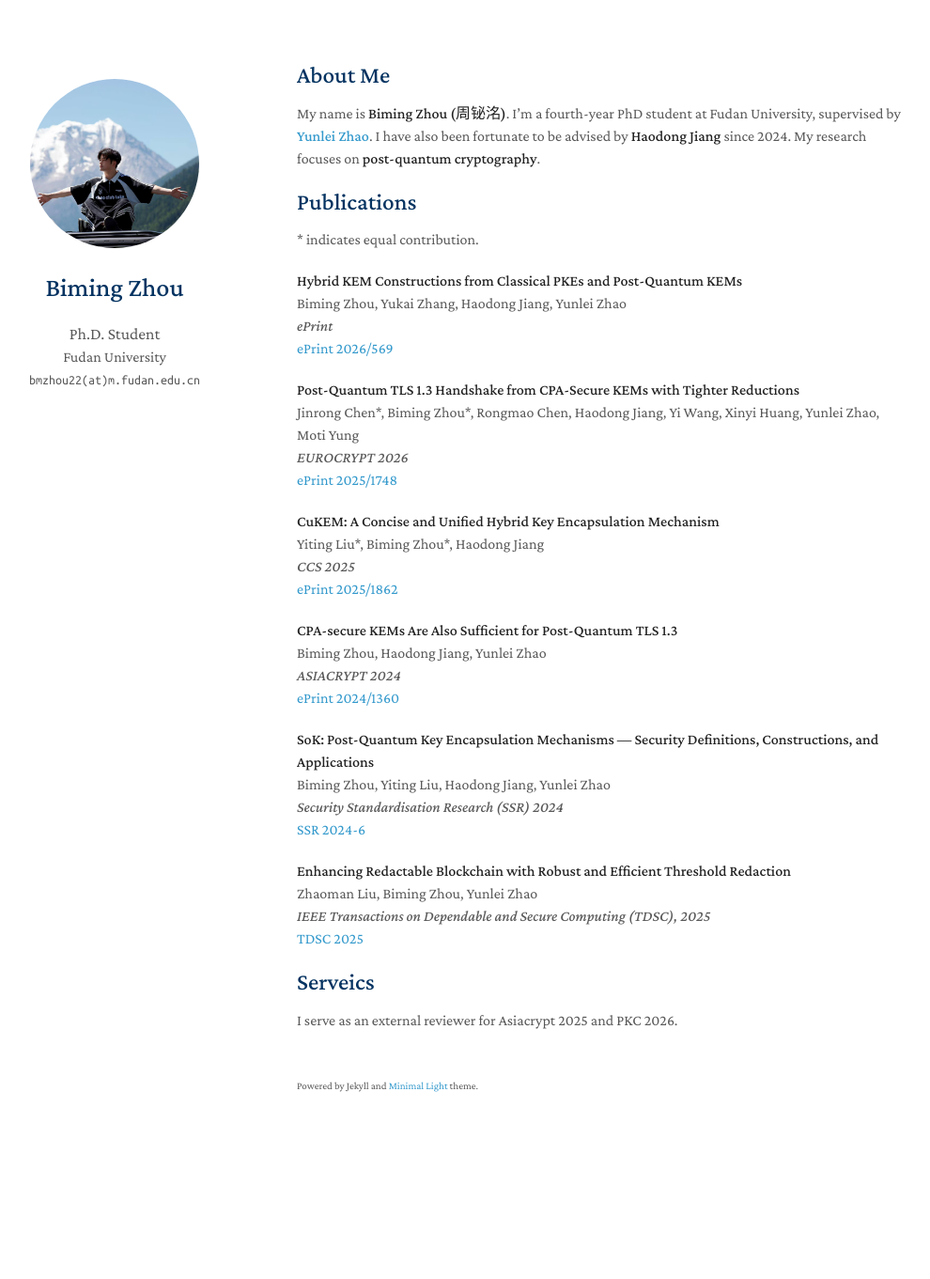
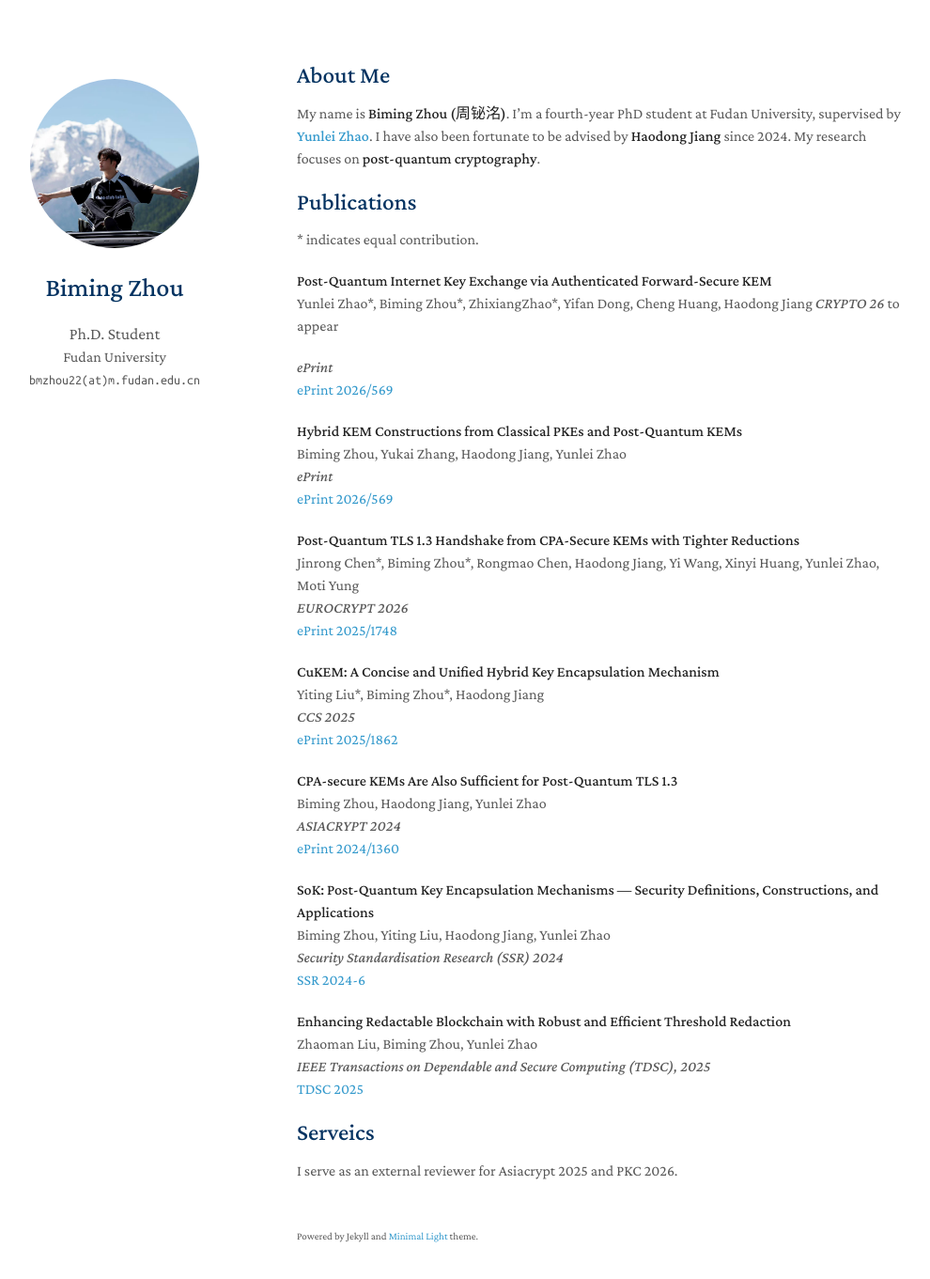
Before and after one commit to bimingzhou/bimingzhou.github.io, a Jekyll site: the page built from index.md, in a window 1280 px wide and 1396 px high. Shown: the top 1361 px of the window at 94% size, without its empty margins (154-1144 px from the left). Built offline with Jekyll 4.4.1, drawn with Linux system fonts in a browser that asks for light colours; a style sheet for code colours, icons or effects is not loaded; our own code applies the rules of GitHub Pages for plain Markdown files.

Commit message:
Update index.md

```diff
--- a/index.md
+++ b/index.md
@@ -9,6 +9,14 @@ My name is **Biming Zhou (周铋洺)**. I’m a fourth-year PhD student at Fudan
 
 ## Publications
 \* indicates equal contribution.
+
+**Post-Quantum Internet Key Exchange via Authenticated Forward-Secure KEM**
+Yunlei Zhao\*, Biming Zhou\*, ZhixiangZhao\*, Yifan Dong, Cheng Huang, Haodong Jiang
+*CRYPTO 26*
+to appear
+
+*ePrint*
+[ePrint 2026/569](https://eprint.iacr.org/2026/569)
 
 **Hybrid KEM Constructions from Classical PKEs and Post-Quantum KEMs**
 Biming Zhou, Yukai Zhang, Haodong Jiang, Yunlei Zhao
```
